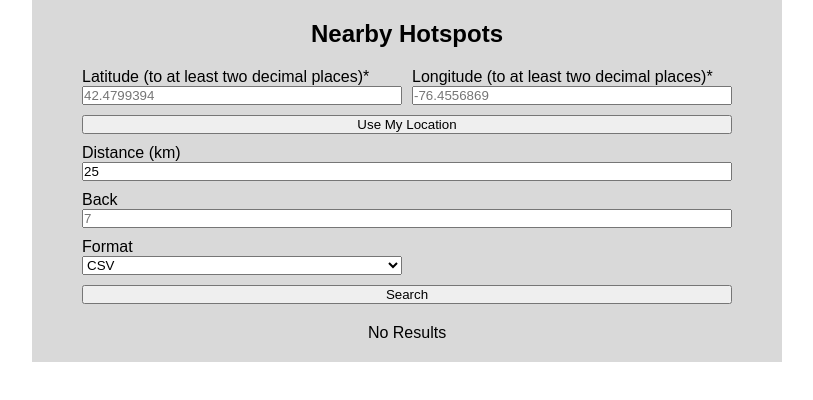
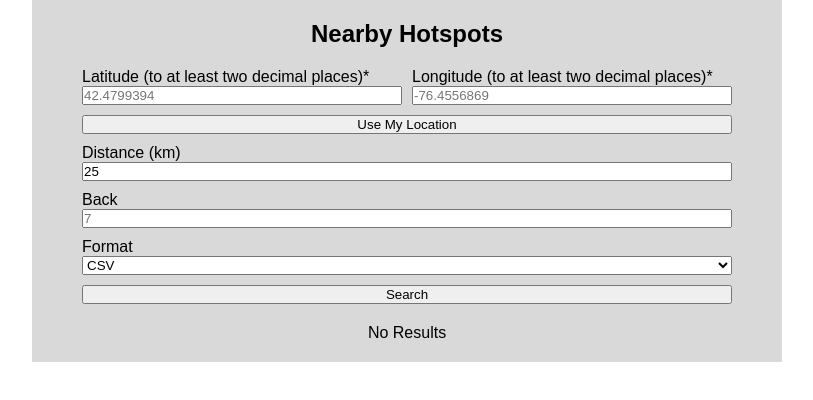
Before and after one commit to Fimbelowski/ebird-api-ui, a React (Vite) app: page /geo in a window 1280 px wide. Shown: the top 400 px of the page, without its empty margins (233-1046 px from the left). Built offline with nearby package versions, Linux system fonts and the light colour scheme.

Commit message:
Simplify geo form layout.

```diff
--- a/src/pages/ref/hotspot/Geo.tsx
+++ b/src/pages/ref/hotspot/Geo.tsx
@@ -162,8 +162,9 @@
         className="geo__form"
         onSubmit={getNearbyHotspots}
       >
+        <div className="geo__coordinate-inputs">
+          <div className="geo__coordinate-input">
             <CoordinateInput
-          className="geo__latitude-input"
               fullWidth
               id="lat"
               label="Latitude (to at least two decimal places)*"
@@ -175,8 +176,9 @@
               required
               value={latitude}
             />
+          </div>
+          <div className="geo__coordinate-input">
             <CoordinateInput
-          className="geo__longitude-input"
               fullWidth
               id="lng"
               label="Longitude (to at least two decimal places)*"
@@ -188,6 +190,8 @@
               required
               value={longitude}
             />
+          </div>
+        </div>
         <Button
           className="geo__get-user-position"
           label="Use My Location"
--- a/src/sass/layout/_Geo.scss
+++ b/src/sass/layout/_Geo.scss
@@ -1,21 +1,18 @@
 .geo {
-  &__back-input,
-  &__distance-input,
-  &__getting-position,
-  &__get-user-position,
-  &__loading-position,
-  &__position-error,
-  &__submit {
-    grid-column: 1 / -1;
+  &__coordinate-input {
+    flex: 0 1 50%;
+  }
+
+  &__coordinate-inputs {
+    display: flex;
+    gap: 1rem;
   }
 
   &__form {
     width: 100%;
-    display: grid;
-    grid-template-columns: repeat(2, 1fr);
-    grid-auto-rows: auto;
+    display: flex;
+    flex-direction: column;
     gap: 1rem;
-    align-items: start;
     margin-bottom: 2rem;
   }
 
```
Lines whose indentation alone changed are shown as unchanged.
